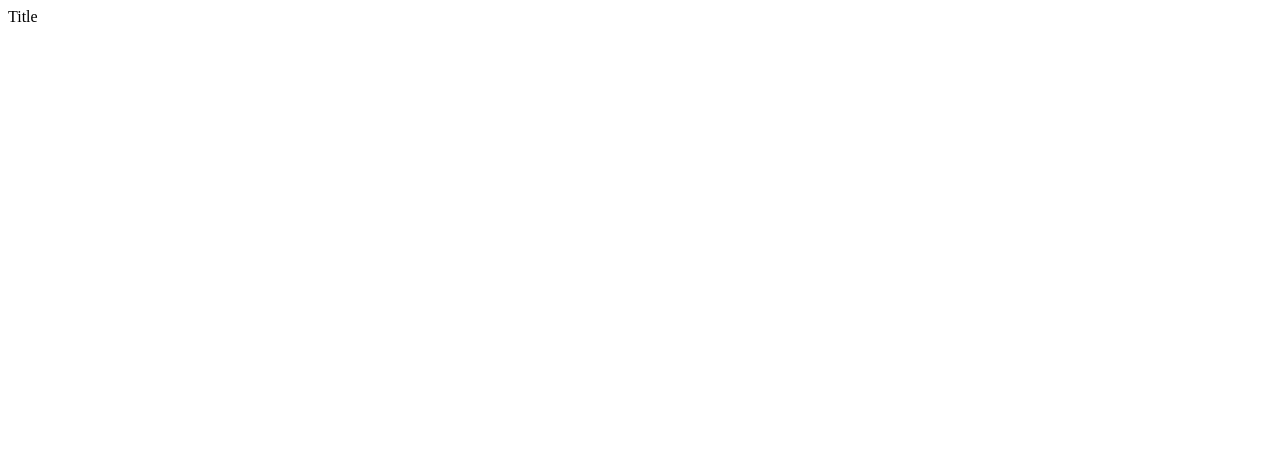
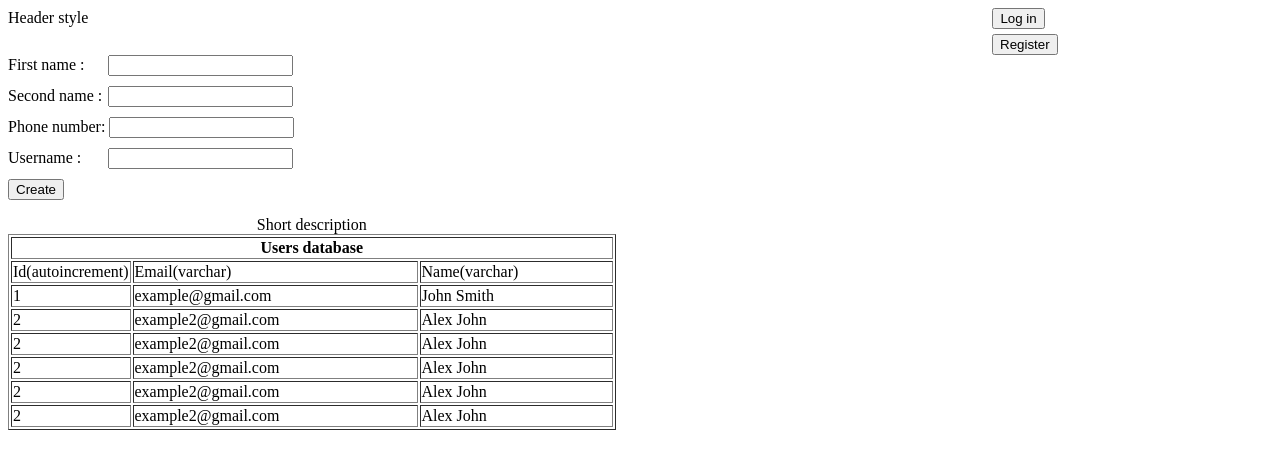
Before and after one commit to haduigon/task1, a plain HTML site: page index.html in a window 1280 px wide. Drawn offline with Linux system fonts and the light colour scheme.

Commit message:
index.html commit

```diff
--- a/index.html
+++ b/index.html
@@ -1,11 +1,40 @@
-<!DOCTYPE html>
-<html lang="en">
+<html>
 <head>
-    <meta htt-equiv="Content-type" content="text/html; charset=utf-8">
-    <link href="style.css" rel="stylesheet" type="text/html"
-    <title>Title</title>
+    <meta http-equiv="Content-Type" content="text/html; charset=utf-8">
+    <link href="style.css" rel="stylesheet" type="text/css">
+    <title>First home task</title>
 </head>
 <body>
+<div id="header">
+    Header style
+
+    <button style="margin-left: 900px"> Log in </button>
+    <button style="margin-left: 984px; margin-top: 5px">Register</button>
+</div>
+<form >
+    First name : <input style="margin-left: 20px"type="text" name="name"/><br>
+    Second name : <input style="margin-left: 2px; margin-top: 10px" type="text" name="second name"/><br>
+    Phone number: <input style="margin-top: 10px" type="text"/><br>
+    Username : <input style="margin-left: 23px; margin-top: 10px"type="text" name="login"/><br>
+    <input style="margin-top: 10px;" type="submit" value="Create" name="create"/>
+
+</form>
+<table border="1">
+    <caption>Short description</caption>
+    <tr><th colspan="3"> Users database</th></tr>
+    <tr><td width="20%">Id(autoincrement)</td><td>Email(varchar)</td>
+        <td> Name(varchar) </td>
+    </tr>
+    <tr><td width="20%">1</td><td>example@gmail.com</td><td>John Smith</td>
+    <tr><td width="20%">2</td><td>example2@gmail.com</td><td>Alex John</td>
+    <tr><td width="20%">2</td><td>example2@gmail.com</td><td>Alex John</td>
+    <tr><td width="20%">2</td><td>example2@gmail.com</td><td>Alex John</td>
+    <tr><td width="20%">2</td><td>example2@gmail.com</td><td>Alex John</td>
+    <tr><td width="20%">2</td><td>example2@gmail.com</td><td>Alex John</td>
+
+
+</table>
+
 
 </body>
 </html>
```
